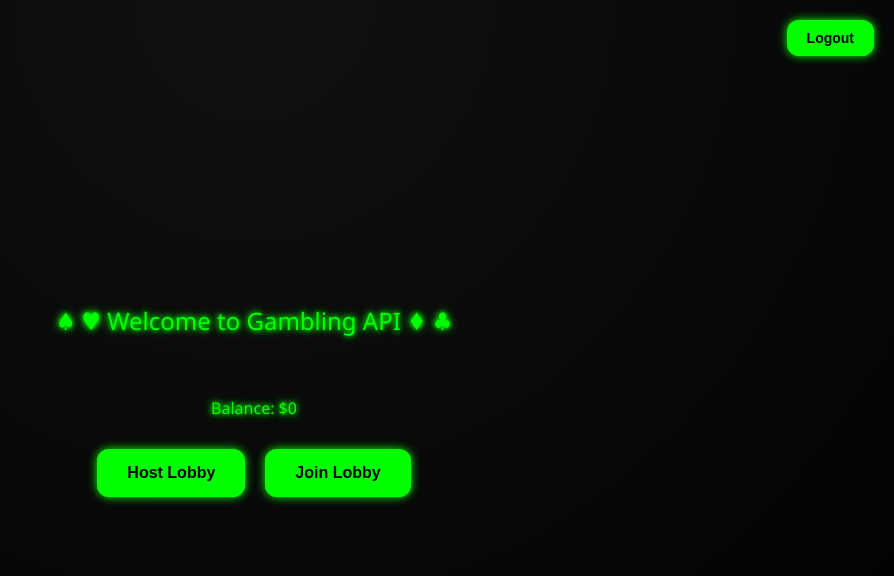
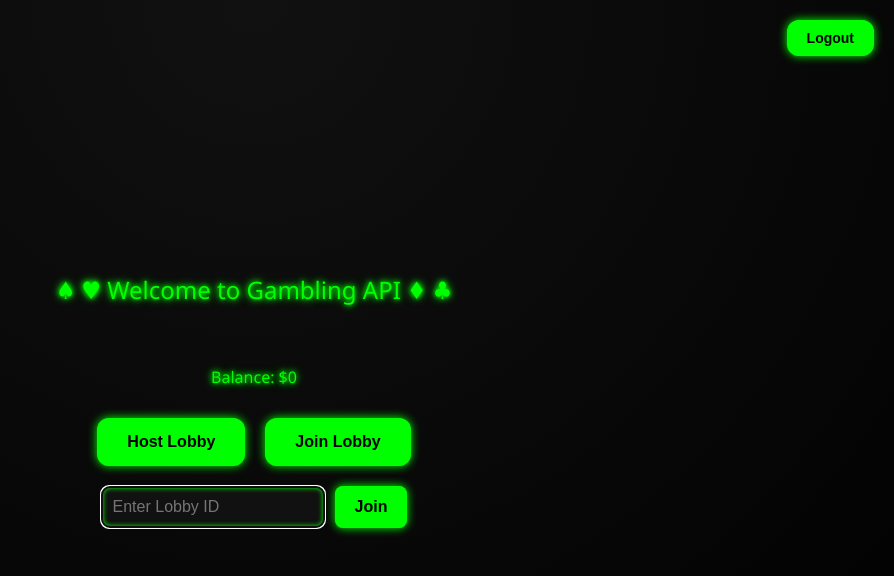
Before and after one commit to ScriptSorcerer20/Gambling_API, a website: page public/home.html in a window 1280 px wide. Both pictures are taken after a click on the button "Join Lobby". Shown: the whole page, without its empty margins (386-1280 px from the left). Drawn offline with Linux system fonts and the light colour scheme; no server answers.

Commit message:
Added Join button

```diff
--- a/lobby.js
+++ b/lobby.js
@@ -38,7 +38,7 @@ app.get("/lobby/join", async (req, res) => {
     const users = get_data();
     const user = users.find(u => u.username === username);
     if (!user) {
-        return res.status(401).json({ error: "User doesn't exist" });
+        return res.status(401).json({error: "User doesn't exist"});
     }
 
     await joinLobby(lobbyId, user.username);
@@ -51,13 +51,13 @@ app.get("/lobby/join", async (req, res) => {
         playerMap[lobbyId].push(username);
     }
 
-    res.json({ lobbyId, username });
+    res.json({lobbyId, username});
 });
 
 app.get("/lobby/players", async (req, res) => {
     let lobbyId = req.query.lobbyId;
     let players = playerMap[lobbyId] || [];
-    res.json({ players });
+    res.json({players});
 });
 
 function get_data() {
--- a/public/frontend_home.js
+++ b/public/frontend_home.js
@@ -2,10 +2,15 @@ document.addEventListener("DOMContentLoaded", async () => {
     const logoutButton = document.getElementById("logout");
     const balance = document.getElementById("balance");
     const hostButton = document.getElementById("host");
+    const joinButton = document.getElementById("join");
+    const joinForm = document.getElementById("join-form");
+    const joinCodeInput = document.getElementById("join-code");
+    const joinSubmit = document.getElementById("submit-join");
+
 
     const getUsernameFromToken = async () => {
         try {
-            const res = await fetch("/verify", { method: "POST" });
+            const res = await fetch("/verify", {method: "POST"});
             const data = await res.json();
             return data.user?.username;
         } catch (err) {
@@ -13,10 +18,8 @@ document.addEventListener("DOMContentLoaded", async () => {
             return null;
         }
     };
-
-    // Get and display user balance
     try {
-        const balanceRes = await fetch('/balance', { method: "GET" });
+        const balanceRes = await fetch('/balance', {method: "GET"});
         if (balanceRes.ok) {
             const balanceData = await balanceRes.json();
             balance.innerHTML = balanceData.balance;
@@ -29,7 +32,7 @@ document.addEventListener("DOMContentLoaded", async () => {
     logoutButton.addEventListener("click", async (e) => {
         e.preventDefault();
         try {
-            const logoutRes = await fetch('/logout', { method: "DELETE" });
+            const logoutRes = await fetch('/logout', {method: "DELETE"});
             if (logoutRes.ok) {
                 document.cookie = "authorization=; Max-Age=0; path=/;";
                 window.location.href = "/login";
@@ -49,12 +52,10 @@ document.addEventListener("DOMContentLoaded", async () => {
         try {
             const res = await fetch(`/lobby/create?username=${username}`);
             if (res.redirected) {
-                // If server redirects to join, follow the URL manually
                 const joinURL = new URL(res.url);
                 const lobbyId = joinURL.searchParams.get("lobbyId");
-
                 const joinRes = await fetch(joinURL.href);
-                const { lobbyId: finalLobbyId } = await joinRes.json();
+                const {lobbyId: finalLobbyId} = await joinRes.json();
 
                 document.getElementById("lobby-id").textContent = finalLobbyId;
                 document.getElementById("lobby-room").classList.remove("hidden");
@@ -70,4 +71,44 @@ document.addEventListener("DOMContentLoaded", async () => {
             console.error("Lobby create/join error:", err);
         }
     });
+    joinButton.addEventListener("click", (e) => {
+        e.preventDefault();
+        if (joinForm.classList.contains("hidden")) {
+            joinForm.classList.remove("hidden");
+            joinCodeInput.focus();
+        } else {
+            joinForm.classList.add("hidden");
+        }
+    });
+    joinSubmit.addEventListener("click", async (e) => {
+        e.preventDefault();
+        const lobbyId = joinCodeInput.value.trim();
+        if (!lobbyId) return alert("Please enter a lobby ID");
+        const username = await getUsernameFromToken();
+        if (!username) return alert("User not authenticated");
+
+        try {
+            const joinRes = await fetch(`/lobby/join?lobbyId=${lobbyId}&username=${username}`);
+            if (joinRes.ok) {
+                const {lobbyId: finalLobbyId} = await joinRes.json();
+
+                document.getElementById("lobby-id").textContent = finalLobbyId;
+                document.getElementById("lobby-room").classList.remove("hidden");
+                joinForm.classList.add("hidden");
+
+                setInterval(async () => {
+                    const res = await fetch(`/lobby/players?lobbyId=${finalLobbyId}`);
+                    const data = await res.json();
+                    const playerList = document.getElementById("player-list");
+                    playerList.innerHTML = data.players.map(p => `<p>${p}</p>`).join("") || "<p>No players yet</p>";
+                }, 3000);
+            } else {
+                const error = await joinRes.json();
+                alert("Failed to join lobby: " + (error.error || "Unknown error"));
+            }
+        } catch (err) {
+            console.error("Join lobby error:", err);
+            alert("Could not join lobby.");
+        }
+    });
 });
--- a/public/home.html
+++ b/public/home.html
@@ -14,6 +14,10 @@
     <button id="host">Host Lobby</button>
     <button id="join">Join Lobby</button>
 </div>
+<div id="join-form" class="hidden">
+    <input type="text" id="join-code" placeholder="Enter Lobby ID" />
+    <button id="submit-join">Join</button>
+</div>
 <div id="lobby-room" class="lobby-room hidden">
     <h2>Lobby ID: <span id="lobby-id">N/A</span></h2>
     <div id="player-list">
--- a/public/styles_home.css
+++ b/public/styles_home.css
@@ -83,3 +83,35 @@ button.logout {
 .hidden {
     display: none;
 }
+
+#join-form {
+    margin-top: 20px;
+    gap: 10px;
+    display: none; /* default hidden */
+}
+
+#join-form:not(.hidden) {
+    display: flex;
+}
+
+#join-form input {
+    padding: 10px;
+    border-radius: 8px;
+    border: 2px solid #0f0;
+    background-color: #111;
+    color: #0f0;
+    font-size: 16px;
+    box-shadow: 0 0 5px #0f0 inset;
+    width: 200px;
+}
+
+#join-form button {
+    background-color: #0f0;
+    color: #000;
+    font-weight: bold;
+    padding: 10px 20px;
+    border-radius: 8px;
+    border: none;
+    cursor: pointer;
+    transition: 0.2s;
+}
```
